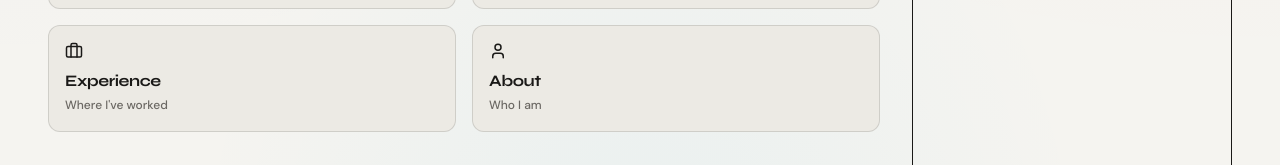
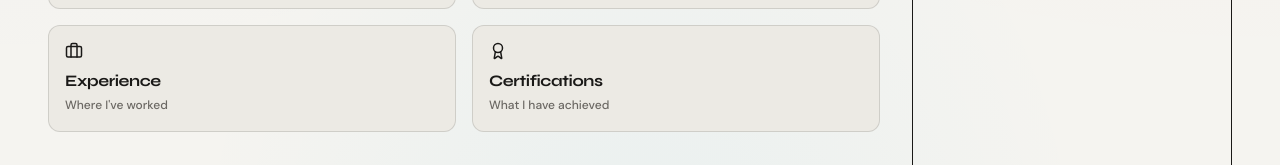
Before and after one commit to Aditya-Chavan-dev/Portfolio, a React (Vite) app: page /hub in a window 1280 px wide. Shown: the part 499-664 px from the top of the page. Built offline with nearby package versions, Linux system fonts and the light colour scheme; no server answers; the database is empty; a web font is replaced by a local one.

Commit message:
[Feature] Update Hub item 'About' to 'Certifications' with Award icon

```diff
--- a/src/hub/content.json
+++ b/src/hub/content.json
@@ -10,7 +10,7 @@
     { "title": "Projects",    "description": "What I've built",   "route": "/projects",   "icon": "Folder" },
     { "title": "Skills",      "description": "What I work with",  "route": "/skills",     "icon": "Diamond" },
     { "title": "Experience",  "description": "Where I've worked", "route": "/experience", "icon": "Briefcase" },
-    { "title": "About",       "description": "Who I am",          "route": "/about",      "icon": "User" }
+    { "title": "Certifications", "description": "What I have achieved", "route": "/certifications", "icon": "Award" }
   ],
   "testimonialsLabel": "Testimonials",
   "testimonialsEmptyState": "Testimonials will appear here once approved",
```
Also changed, not shown: src/hub/QuickAccessCard.tsx (+5 -3 lines).
